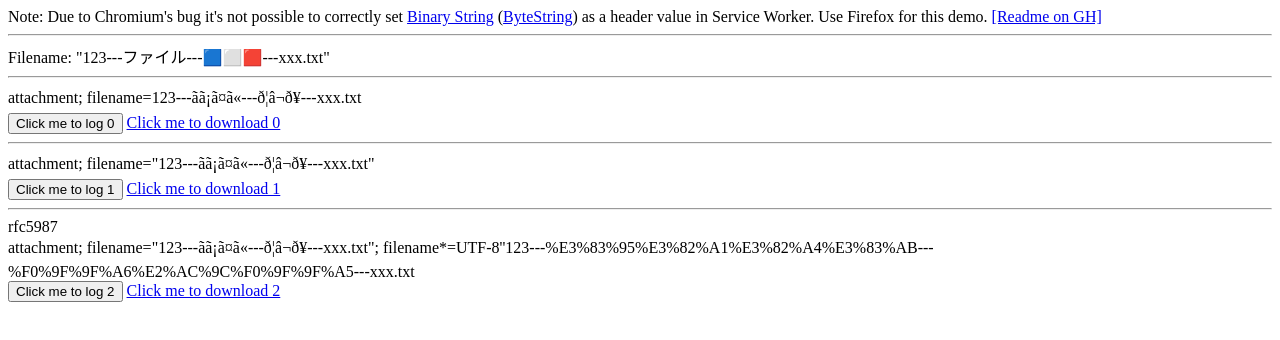
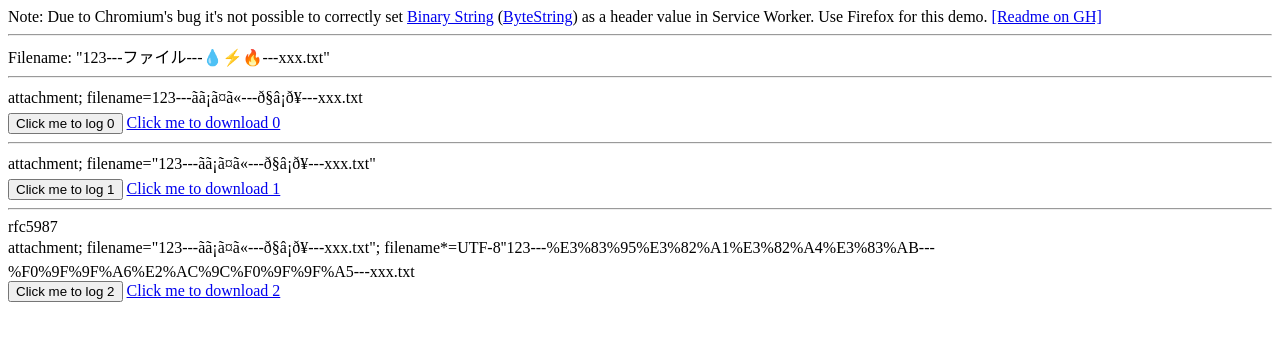
Before and after one commit to AlttiRi/content-disposition-by-sw, a plain HTML site: page index.html in a window 1280 px wide. Drawn offline with Linux system fonts and the light colour scheme.

Commit message:
Update index.html

```diff
--- a/index.html
+++ b/index.html
@@ -11,17 +11,17 @@ Note: Due to Chromium's bug it's not possible to correctly set <a href="https://
 <a href="https://github.com/AlttiRi/content-disposition-by-sw/tree/master#content-disposition-by-sw">[Readme on GH]</a>
 <hr>
 <div>
-    Filename: "123---ファイル---🟦⬜🟥---xxx.txt"
+    Filename: "123---ファイル---💧⚡🔥---xxx.txt"
 </div>
 <hr>
 <div>
     <div>
         <script>
             document.write(stringToBinaryString(
-                `attachment; filename=123-&#45;&#45;ファイル-&#45;&#45;🟦⬜🟥-&#45;&#45;xxx.txt`
+                `attachment; filename=123-&#45;&#45;ファイル-&#45;&#45;💧⚡🔥-&#45;&#45;xxx.txt`
             ));
         </script>
-<!--        attachment; filename=123-&#45;&#45;ファイル-&#45;&#45;🟦⬜🟥-&#45;&#45;xxx.txt-->
+<!--        attachment; filename=123-&#45;&#45;ファイル-&#45;&#45;💧⚡🔥-&#45;&#45;xxx.txt-->
     </div>
     <button id="button-0" data-url="./xxx-0">Click me to log 0</button>
     <a href="./xxx-0">Click me to download 0</a>
@@ -32,10 +32,10 @@ Note: Due to Chromium's bug it's not possible to correctly set <a href="https://
     <div>
         <script>
             document.write(stringToBinaryString(
-                `attachment; filename="123-&#45;&#45;ファイル-&#45;&#45;🟦⬜🟥-&#45;&#45;xxx.txt"`
+                `attachment; filename="123-&#45;&#45;ファイル-&#45;&#45;💧⚡🔥-&#45;&#45;xxx.txt"`
             ));
         </script>
-<!--        attachment; filename="123-&#45;&#45;ファイル-&#45;&#45;🟦⬜🟥-&#45;&#45;xxx.txt"-->
+<!--        attachment; filename="123-&#45;&#45;ファイル-&#45;&#45;💧⚡🔥-&#45;&#45;xxx.txt"-->
     </div>
     <button id="button-1" data-url="./xxx-1">Click me to log 1</button>
     <a href="./xxx-1">Click me to download 1</a>
@@ -47,10 +47,10 @@ Note: Due to Chromium's bug it's not possible to correctly set <a href="https://
     <div>
         <script>
             document.write(stringToBinaryString(
-                `attachment; filename="123---ファイル---🟦⬜🟥---xxx.txt"; filename*=UTF-8''123---%E3%83%95%E3%82%A1%E3%82%A4%E3%83%AB---%F0%9F%9F%A6%E2%AC%9C%F0%9F%9F%A5---xxx.txt`
+                `attachment; filename="123---ファイル---💧⚡🔥---xxx.txt"; filename*=UTF-8''123---%E3%83%95%E3%82%A1%E3%82%A4%E3%83%AB---%F0%9F%9F%A6%E2%AC%9C%F0%9F%9F%A5---xxx.txt`
             ));
         </script>
-<!--        attachment; filename="123-&#45;&#45;ファイル-&#45;&#45;🟦⬜🟥-&#45;&#45;xxx.txt"; filename*=UTF-8''123-&#45;&#45;%E3%83%95%E3%82%A1%E3%82%A4%E3%83%AB-&#45;&#45;%F0%9F%9F%A6%E2%AC%9C%F0%9F%9F%A5-&#45;&#45;xxx.txt-->
+<!--        attachment; filename="123-&#45;&#45;ファイル-&#45;&#45;💧⚡🔥-&#45;&#45;xxx.txt"; filename*=UTF-8''123-&#45;&#45;%E3%83%95%E3%82%A1%E3%82%A4%E3%83%AB-&#45;&#45;%F0%9F%9F%A6%E2%AC%9C%F0%9F%9F%A5-&#45;&#45;xxx.txt-->
     </div>
     <button id="button-2" data-url="./xxx-2">Click me to log 2</button>
     <a href="./xxx-2">Click me to download 2</a>
```
